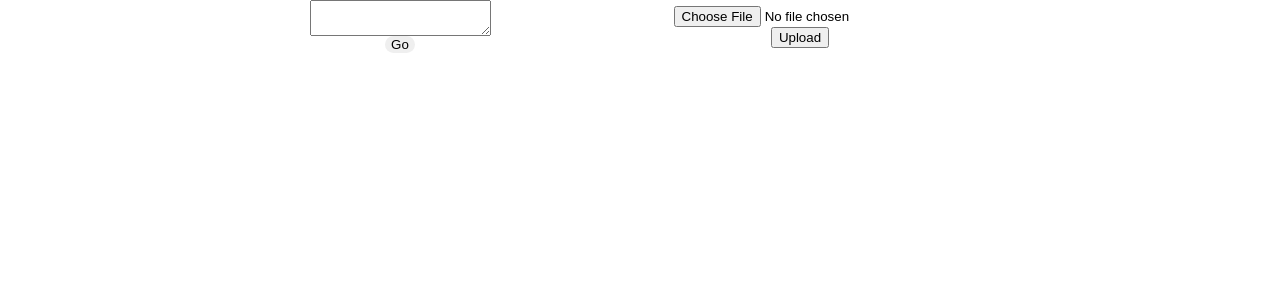
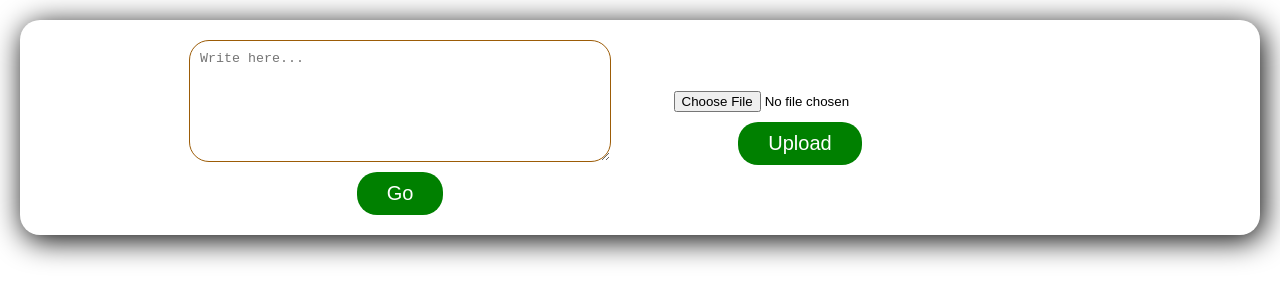
Before and after one commit to arpanbhattacharya/react-frontend, a React (Create React App) app in the folder frontend/: page / in a window 1280 px wide. Shown: the top 302 px of the page. Built offline with nearby package versions, Linux system fonts and the light colour scheme.

Commit message:
add feature in app.css

```diff
--- a/frontend/src/App.css
+++ b/frontend/src/App.css
@@ -6,6 +6,11 @@
   display: flex;
   justify-content: center;
   align-items: center;
+  padding: 20px;
+  border: 2px;
+  margin: 20px;
+  border-radius: 20px;
+  box-shadow: 3px 5px 30px;
 }
 
 #text-field{
@@ -15,6 +20,7 @@
   flex-direction: column;
   height: 100%;
   width: 20rem;
+  align-items: center;
 }
 
 #upload{
@@ -29,4 +35,41 @@
 #b{
   border: none;
   border-radius: 20px;
+  padding : 10px 30px;
+  text-align: center;
+  font-size: 20px;
+  background-color: green;
+  color: white;
+  cursor: pointer;
+  margin-top: 10px;
 }
+
+#b:hover {
+  background-color: rgb(52, 78, 3);
+  transition: .13s ease-in;
+}
+
+#bb{
+  border: none;
+  border-radius: 20px;
+  padding : 10px 30px;
+  text-align: center;
+  font-size: 20px;
+  background-color: green;
+  color: white;
+  cursor: pointer;
+  margin-top: 10px;
+}
+
+#bb:hover {
+  background-color: rgb(52, 78, 3);
+  transition: .13s ease-in;
+}
+
+#text{
+  width: 400px;
+  height: 100px;
+  border-radius: 20px;
+  border-color: rgb(156, 92, 7);
+  padding: 10px;
+}
--- a/frontend/src/pages/Home.jsx
+++ b/frontend/src/pages/Home.jsx
@@ -4,7 +4,7 @@ export default function Home(){
             <div id="main">
                 <div id="container">
                     <div id="text-field">
-                        <textarea id="text"></textarea>
+                        <textarea id="text" placeholder="Write here..."></textarea>
                         <button id="b">Go</button>
                     </div>
                     <div id="upload">
```
